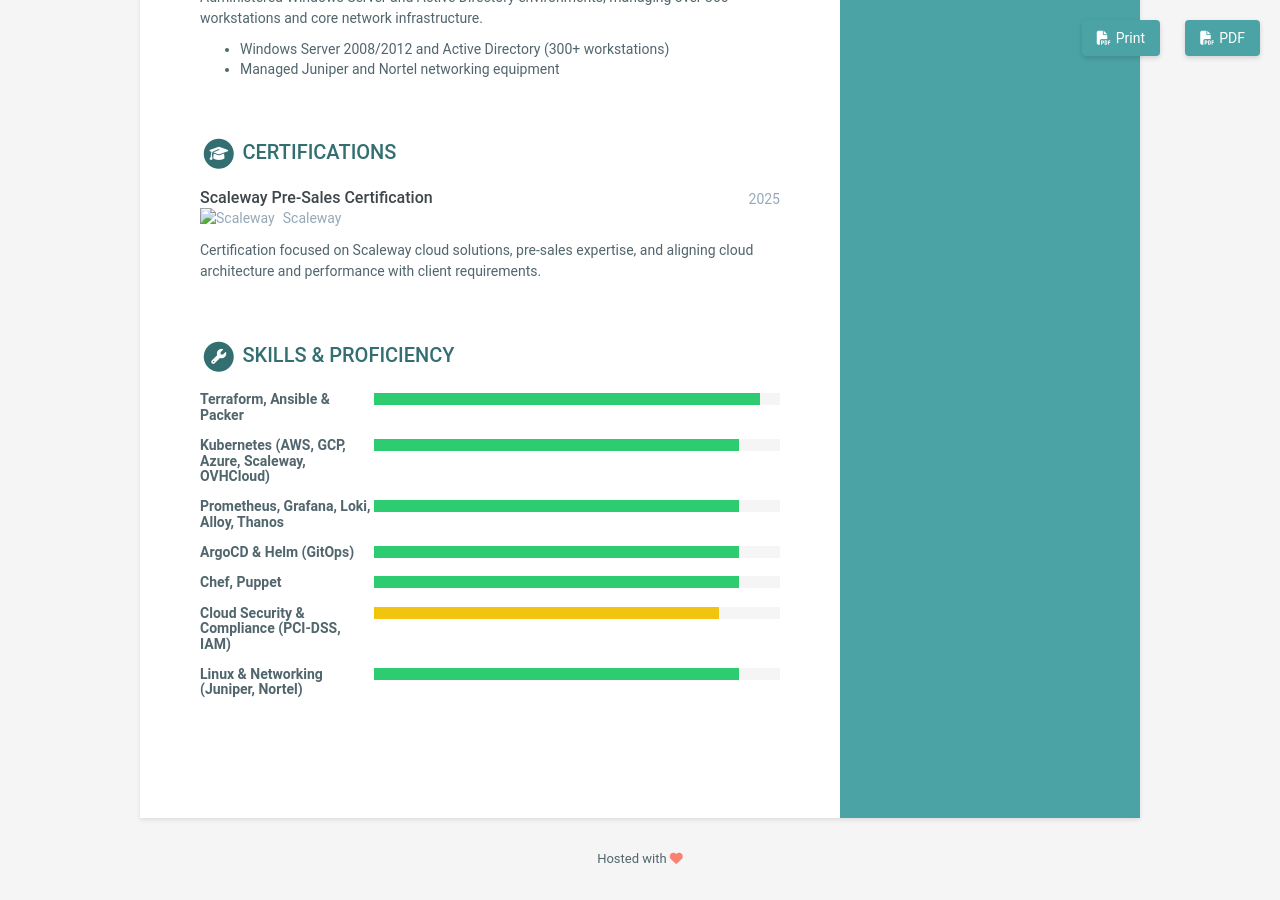
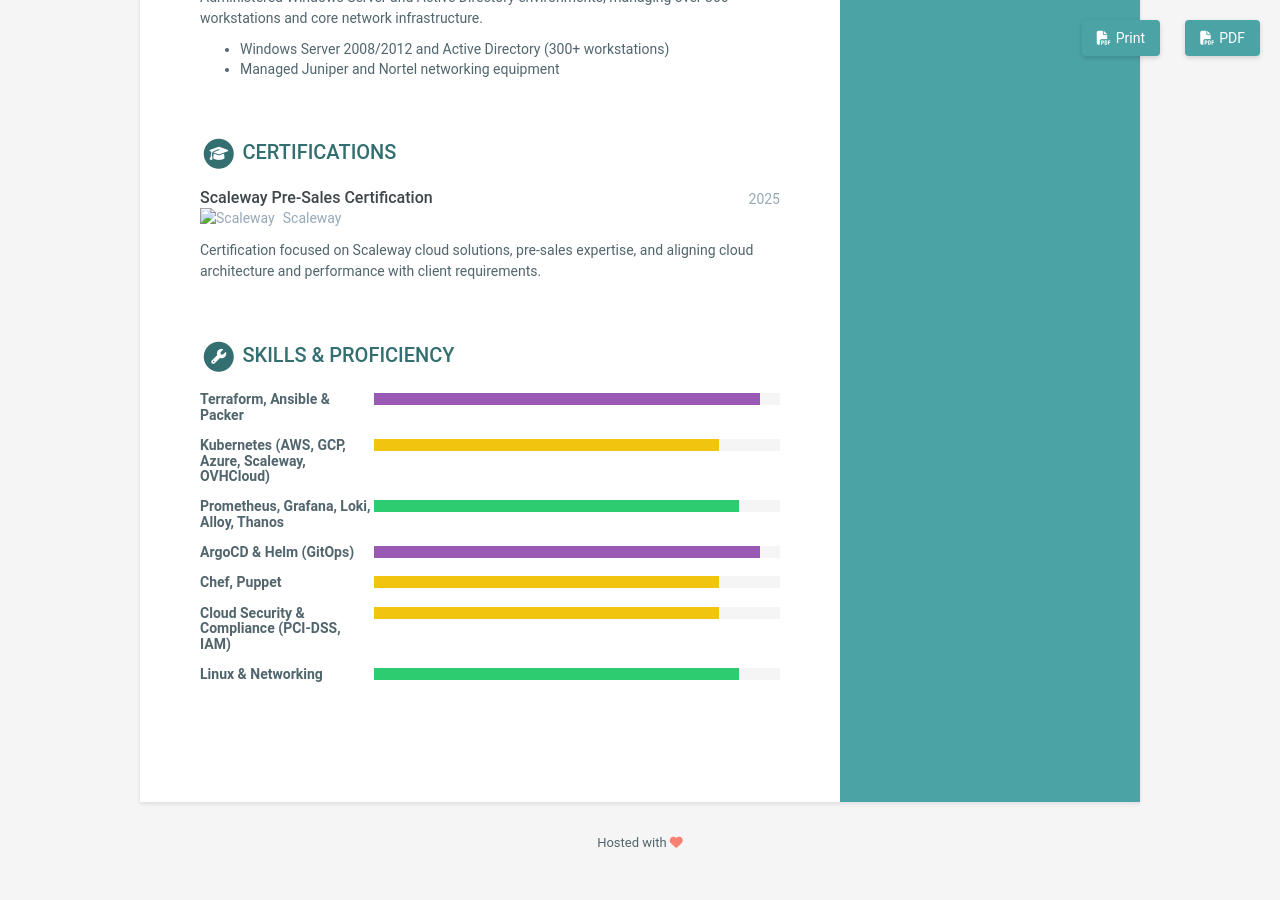
Before and after one commit to didier-segura/digital-cv, a Jekyll site: the page built from index.html, in a window 1280 px wide and 900 px high, scrolled down 2047 px. Built offline with Jekyll 4.4.1, drawn with Linux system fonts in a browser that asks for light colours.

Commit message:
+ Update colors

```diff
--- a/_data/data.yml
+++ b/_data/data.yml
@@ -203,14 +203,14 @@ skills:
   - name: Terraform, Ansible & Packer
     level: 95%
   - name: Kubernetes (AWS, GCP, Azure, Scaleway, OVHCloud)
-    level: 90%
+    level: 85%
   - name: Prometheus, Grafana, Loki, Alloy, Thanos
     level: 90%
   - name: ArgoCD & Helm (GitOps)
-    level: 90%
+    level: 95%
   - name: Chef, Puppet
-    level: 90%
+    level: 85%
   - name: Cloud Security & Compliance (PCI-DSS, IAM)
     level: 85%
-  - name: Linux & Networking (Juniper, Nortel)
+  - name: Linux & Networking
     level: 90%
--- a/_includes/skills.html
+++ b/_includes/skills.html
@@ -17,7 +17,9 @@
       {% assign skill_level = 'width: ' | append: skill.level %}
       {% assign skill_percent = skill.level | replace: '%','' | plus: 0 %}
 
-      {% if skill_percent >= 90 %}
+      {% if skill_percent >= 95 %}
+        {% assign skill_color = '#9b59b6' %}   <!-- Purple for expert skill -->
+      {% elsif skill_percent >= 90 %}
         {% assign skill_color = '#2ecc71' %}   <!-- Green for high skill -->
       {% elsif skill_percent >= 70 %}
         {% assign skill_color = '#f1c40f' %}   <!-- Yellow for medium skill -->
```
